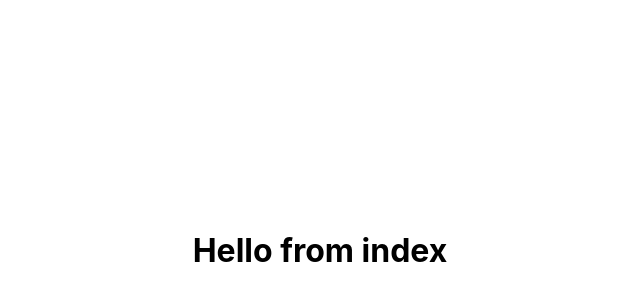
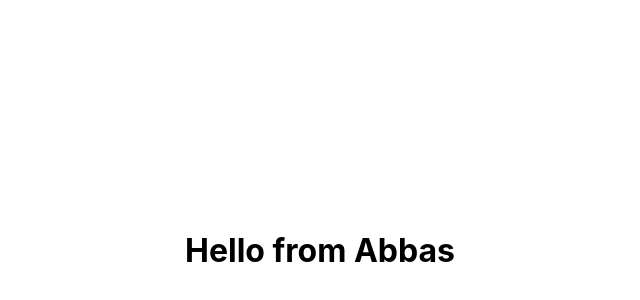
Before and after one commit to Keici232/Webshop, a Next.js app in the folder ecommerce/: page / in a window 1280 px wide. Shown: the part 150-450 px from the top of the page, without its empty margins (320-960 px from the left). Built offline with nearby package versions, Linux system fonts and the light colour scheme.

Commit message:
commit test
testets

```diff
--- a/ecommerce/pages/index.js
+++ b/ecommerce/pages/index.js
@@ -11,7 +11,7 @@ export default function Home() {
         <link rel="icon" href="/favicon.ico" />
       </Head>
 
-      <h1>Hello from index</h1>
+      <h1>Hello from Abbas</h1>
     </div>
   );
 }
```
Also changed, not shown: ecommerce/pages/about.js (added, +7 -0 lines).
